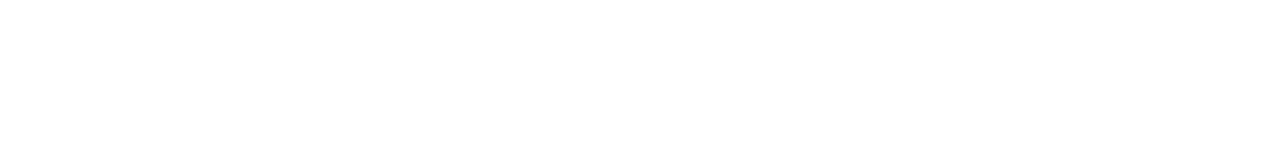
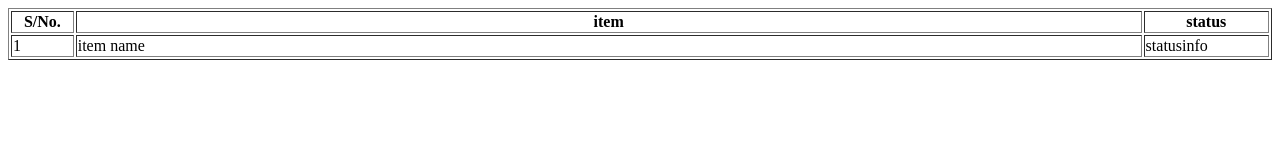
Before and after one commit to soapsz/HackXp-orangejuice, a plain HTML site: page purchaselinker.html in a window 1280 px wide. Drawn offline with Linux system fonts and the light colour scheme.

Commit message:
placeholder html page

```diff
--- a/purchaselinker.html
+++ b/purchaselinker.html
@@ -6,6 +6,30 @@
     <title>links to purchase</title>
 </head>
 <body>
+    <table border="1" width="100%">
+        <tr>
+            <th width="5%">
+                S/No.
+            </th>
+            <th>
+                item
+            </th>
+            <th width="10%">
+                status
+            </th>
+        </tr>
+        <tr>
+            <td>
+                1
+            </td>
+            <td>
+                item name
+            </td>
+            <td>
+                statusinfo
+            </td>
+        </tr>
 
+    </table>
 </body>
 </html>
```
